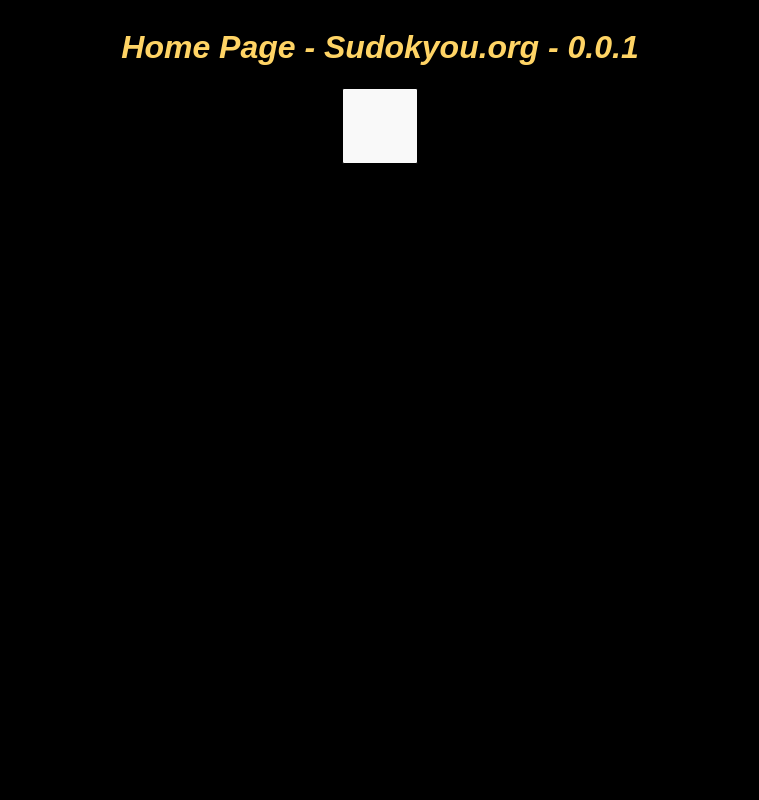
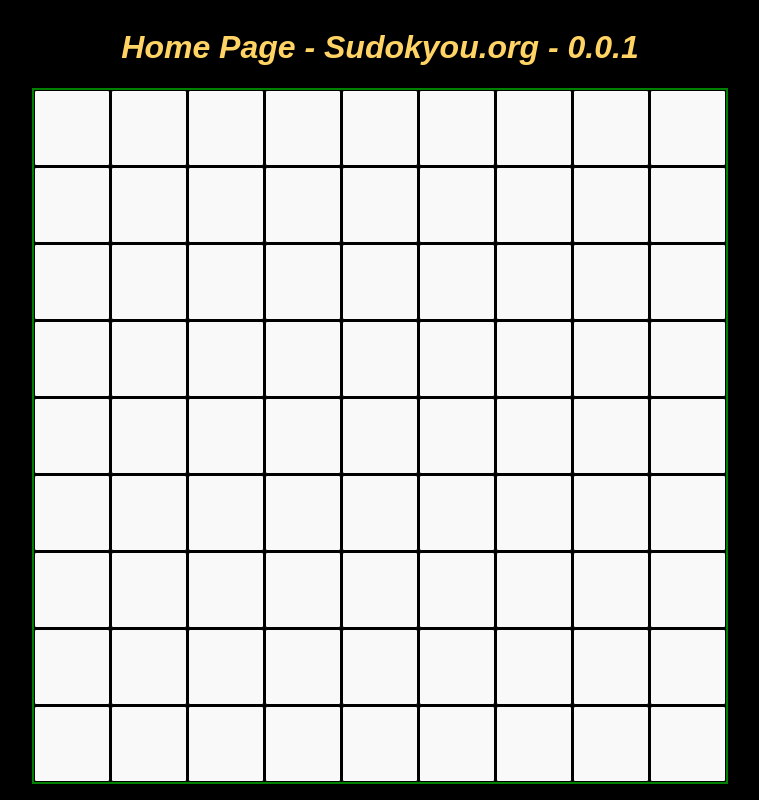
Before and after one commit to ashvinbondada/sudokyou.org, a React (Vite) app in the folder sudokyou-app/: page / in a window 1280 px wide. Shown: the whole page, without its empty margins (260-1019 px from the left). Built offline with nearby package versions, Linux system fonts and the light colour scheme; a web font is replaced by a local one.

Commit message:
Having Fun With Website

```diff
--- a/sudokyou-app/src/components/Board.jsx
+++ b/sudokyou-app/src/components/Board.jsx
@@ -4,17 +4,17 @@
 
 export default function Board() {
   // Generate an array of 81 Square components
-  // const squares = Array.from({ length: 81 }, (_, index) => (
-  //   <Square
-  //     key={index}
-  //     uid={index}
-  //   />
-  // ));
+  const squares = Array.from({ length: 81 }, (_, index) => (
+    <Square
+      key={index}
+      uid={index}
+    />
+  ));
 
   return (
-    <div>
-      {/* {squares} */}
-      <Square uid={0}/>
+    <div className='board-square'>
+      {squares}
+      {/* <Square uid={0}/> */}
     </div>
   );
 }
```
